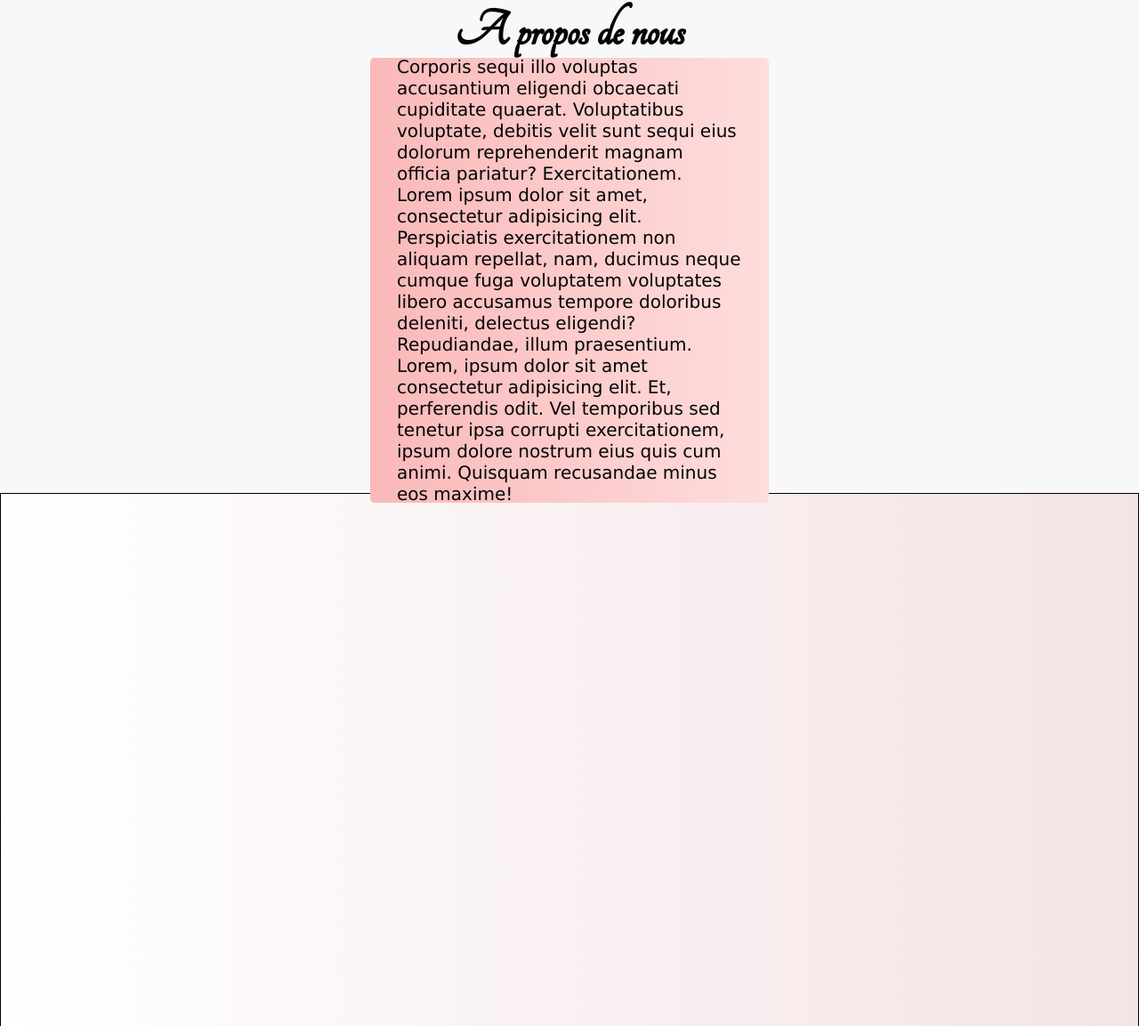
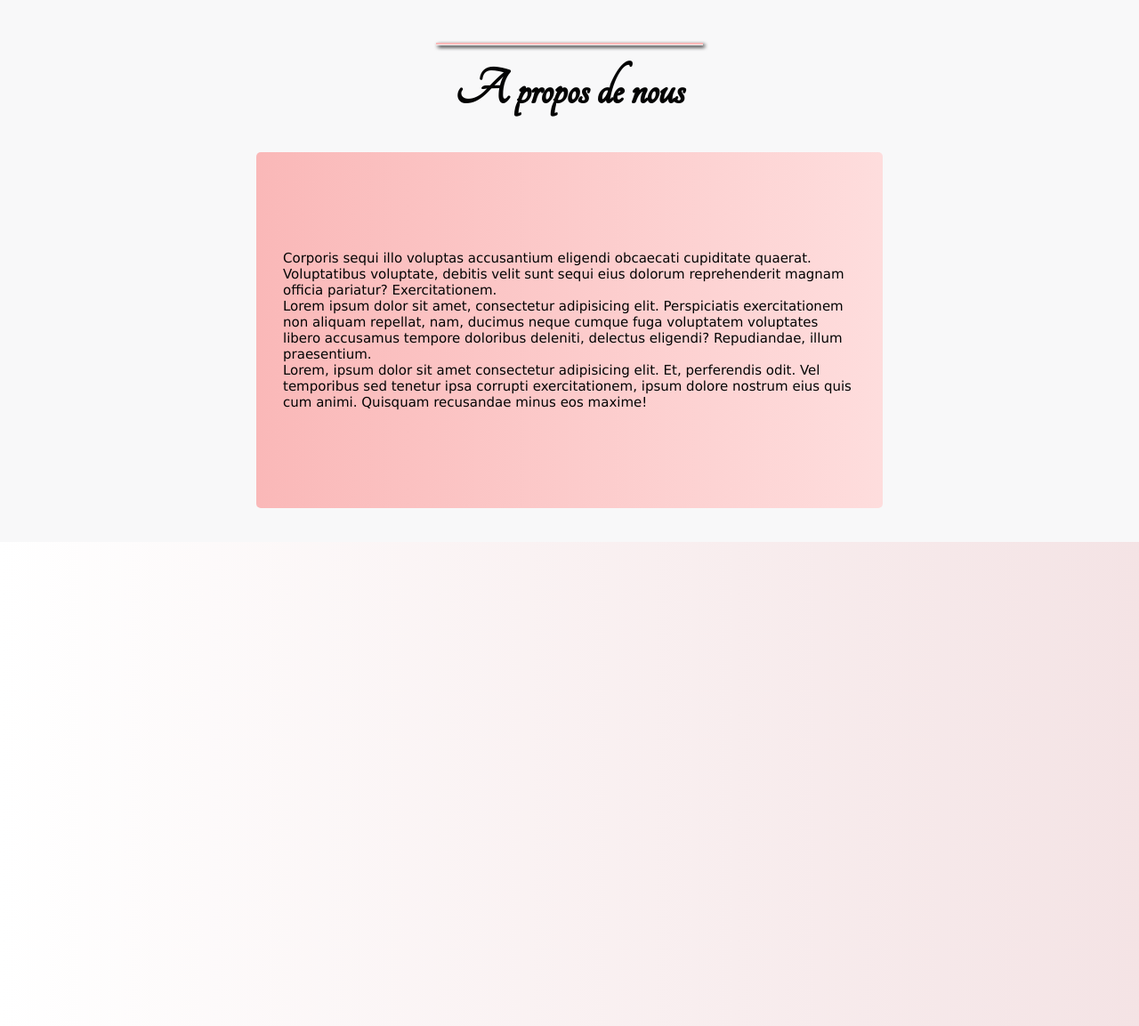
Before and after one commit to poudaProg/drone1, a plain HTML site: page index.html in a window 1280 px wide. Shown: the part 957-2110 px from the top of the page at 89% size. Drawn offline with Linux system fonts and the light colour scheme; a script that the page names is missing.

Commit message:
ajout apropos css et html

```diff
--- a/index.html
+++ b/index.html
@@ -88,7 +88,7 @@
         </section>
     </div>
 
-    <footer style="border: 1px solid">
+    <footer>
         <p class="footer">
             <i class="fa-solid fa-copyright"></i> 2025 - Tous droits réservés
         </p>
--- a/style.css
+++ b/style.css
@@ -3,7 +3,7 @@ body {
     background: rgba(247, 248, 249, 0.867);
     font-family: Verdana, Geneva, Tahoma, sans-serif;
     width: 100%;
-    height: 100%;
+    height: auto;
 }
 
 * {
@@ -15,13 +15,7 @@ body {
     padding: 0;
 }
 
-/*===============Header================*/
-header {
-    /*background: linear-gradient(to left, #00c6ff, #0072ff);*//*Dégradé de couleur*/
-   width: 100%;
-   height: 100px;
 
-}
 
 /*=================Icône se connecter et recherche=================*/
 /* .panier {
@@ -259,7 +253,19 @@ h3 {
      }
    }
  /*//////////////////////////////////////////////////FIN MEDIAQUERY////////////////////////////////////////////////////////////////////*/
-/*PARTIE ===================Bouton===================*/
+
+/*PARTIE ===================main===================*/
+.main {
+    width: 100%;
+    height: auto;
+    display: flex;
+    justify-content: center;
+    align-items: center;
+    flex-direction: column;
+    margin: 0;
+    padding: 0;
+}
+ /*PARTIE ===================Bouton===================*/
 
 #button {
     text-align: center;
@@ -334,35 +340,37 @@ img {
     border-right: none;
 }
 
-.titre-section2 {/*A propos de nous*/
-    text-align: center;
+h2.titre-section2 {/*A propos de nous*/
+    display: flex;
+    justify-content: center;
+    align-items: center;
     font-family: 'Tangerine' , serif;
     font-size: 60px;
     color: #040404;
-    margin-top: 60px;
+    /* margin-top: 50px; */
+    padding: 0;
+    width: 600px;
+    height: 100px;
 }
 
-
-
 p.para1-a-propos-de-nous {
-background: linear-gradient(to right, #fab8b8, #fedddd);
+    background: linear-gradient(to right, #fab8b8, #fedddd);
     color: #040404;
     display: flex;
-    justify-content:center;
+    justify-content: center;
     align-items: center;
-   /* align-self:flex-end; */
-  border-radius: 5px;
-   padding: 30px;
-   margin: auto 50px;
+    border-radius: 5px;
+    padding: 30px;
+    margin-top: 20px;
     font-family: Verdana, Geneva, Tahoma, sans-serif;
-    font-size: 20px;
-    width: 35%;
-    height: 500px;
+    font-size: 15px;
+    width: 55%;
+    height: 400px;
 }
 
 footer {
     width: 100%;
-    height: 600px;
+    height: auto;
     background: linear-gradient(to left, #ecb7ba52, #ffffff);
 }
 
@@ -370,14 +378,10 @@ p.footer {
     display: flex;
     align-items: end;
     justify-content: center;
-    margin: 0;
     padding: 15px;
     font-family: Verdana, Geneva, Tahoma, sans-serif;
-    font-weight: 400;
-
-    font-size:10px;
+    font-size: 10px;
     color: #040404;
     width: 100%;
-    height: 100vh;
-
+    height: 600px;
 }
```
